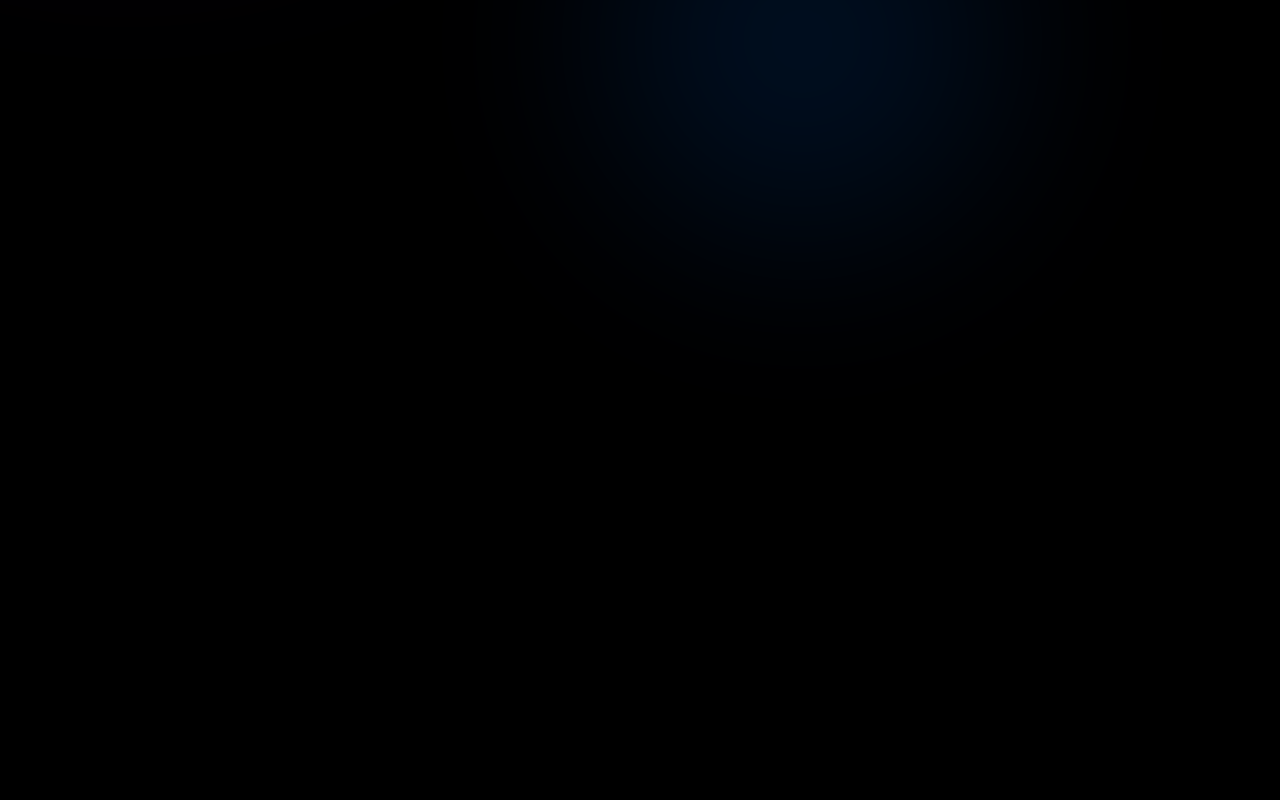
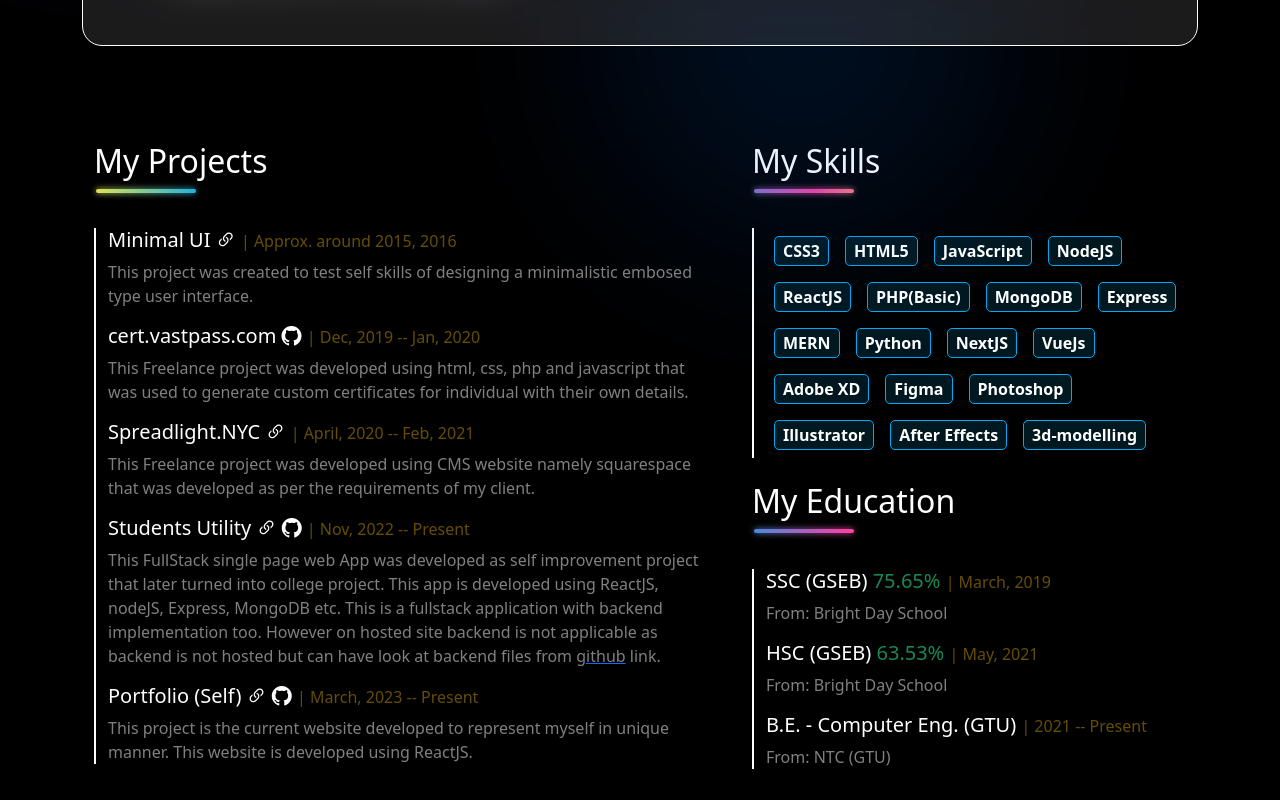
Before and after one commit to SarthakVadgama/portfolio, a React (Create React App) app: page / in a window 1280 px wide. Shown: the part 560-1360 px from the top of the page. Before the commit the page ends 800 px from the top, so only its background shows below. Built offline with nearby package versions, Linux system fonts and the light colour scheme.

Commit message:
fixed bugs

```diff
--- a/package.json
+++ b/package.json
@@ -1,4 +1,5 @@
 {
+  "homepage": "https://sarthakvadgama.github.io/portfolio/#/",
   "name": "portfolio",
   "version": "0.1.0",
   "private": true,
@@ -15,6 +16,8 @@
     "web-vitals": "^2.1.4"
   },
   "scripts": {
+    "predeploy": "npm run build",
+    "deploy": "gh-pages -d build -r https://github.com/SarthakVadgama/portfolio/",
     "start": "react-scripts start",
     "build": "react-scripts build",
     "test": "react-scripts test",
@@ -37,5 +40,8 @@
       "last 1 firefox version",
       "last 1 safari version"
     ]
+  },
+  "devDependencies": {
+    "gh-pages": "^5.0.0"
   }
 }
--- a/src/App.js
+++ b/src/App.js
@@ -7,7 +7,7 @@ import "bootstrap-icons/font/bootstrap-icons.css";
 import "./css/App.css";
 import "./css/Navbar.css";
 import "./css/Footer.css";
-import { BrowserRouter as Router, Routes, Route } from "react-router-dom";
+import { HashRouter as Router, Routes, Route } from "react-router-dom";
 import Footer from "./components/Footer";
 
 function App() {
@@ -19,9 +19,9 @@ function App() {
       <Router>
         <NavBar />
         <Routes>
-          <Route exact path="/portfolio/" element={<Home />} />
-          <Route exact path="/portfolio/about" element={<About />} />
-          <Route exact path="/portfolio/contact" element={<Contact />} />
+          <Route exact path="/" element={<Home />} />
+          <Route exact path="/about" element={<About />} />
+          <Route exact path="/contact" element={<Contact />} />
         </Routes>
         <div className="blurBG">
           <span className="shape"></span>
--- a/src/components/NavBar.js
+++ b/src/components/NavBar.js
@@ -18,26 +18,18 @@ const NavBar = () => {
                   end
                   aria-current="page"
                   exact="true"
-                  to="/portfolio/"
+                  to="/"
                 >
                   Home
                 </NavLink>
               </li>
               <li className="nav-item px-4 ">
-                <NavLink
-                  to="/portfolio/about"
-                  aria-current="page"
-                  className="nav-link"
-                >
+                <NavLink to="/about" aria-current="page" className="nav-link">
                   About
                 </NavLink>
               </li>
               <li className="nav-item">
-                <NavLink
-                  to="/portfolio/contact"
-                  aria-current="page"
-                  className="nav-link"
-                >
+                <NavLink to="/contact" aria-current="page" className="nav-link">
                   Contact
                 </NavLink>
               </li>
--- a/src/components/homepage/MainCont.js
+++ b/src/components/homepage/MainCont.js
@@ -12,7 +12,11 @@ const MainCont = () => {
             </h2>
             <div
               className="container mt-5"
-              style={{ borderLeft: "white 2px solid", position: "relative" }}
+              style={{
+                borderLeft: "white 2px solid",
+                position: "relative",
+                zIndex: "4",
+              }}
             >
               {/* user interface */}
 
@@ -116,14 +120,14 @@ const MainCont = () => {
 
               <h5>
                 <a
-                  href="https://personal-blog-rust-two.vercel.app/"
+                  href="https://sarthakvadgama.github.io/portfolio/#/"
                   target="_blank"
                   rel="noopener noreferrer"
                 >
                   Portfolio (Self) <i className="bi bi-link-45deg"></i>{" "}
                 </a>
                 <a
-                  href="https://github.com/SarthakVadgama/personal_blog"
+                  href="https://github.com/SarthakVadgama/portfolio"
                   target="_blank"
                   rel="noopener noreferrer"
                 >
@@ -135,8 +139,8 @@ const MainCont = () => {
               </h5>
               <p className="fs-6 text-white-50">
                 This project is the current website developed to represent
-                myself in unique manner. This website is developed using NextJS
-                (a react framework).
+                myself in unique manner. This website is developed using
+                ReactJS.
               </p>
             </div>
           </div>
```
Also changed, not shown: 1 other file (tests, documents, lock files or other folders).
